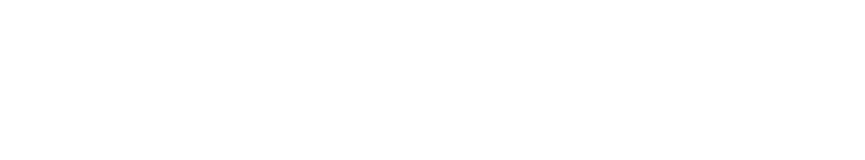
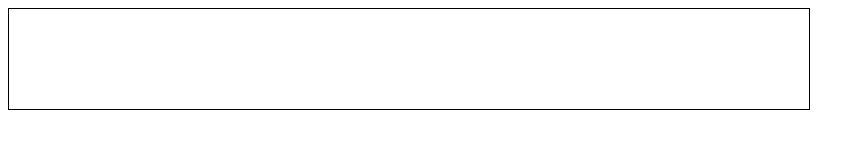
Before and after one commit to overock/timeline, a plain HTML site: page index.html in a window 1280 px wide. Shown: the whole page, without its empty margins (0-865 px from the left). Drawn offline with Linux system fonts and the light colour scheme.

Commit message:
타임라인 차트 개시!

```diff
--- a/index.html
+++ b/index.html
@@ -1 +1,12 @@
-<script src="./svg.js"></script>
+<html>
+  <body>
+    <div id="chartArea" style="width:800px; height:100px; border:1px solid black;"></div>
+    <script src="./js/svg.js"></script>
+    <script src="./js/timeline.js"></script>
+    <script>
+      let chart = new Timeline();
+      chart.data = {};
+      chart.append(document.getElementById('chartArea'));
+    </script>
+  </body>
+</html>
--- a/svg.js
+++ b/js/svg.js
@@ -35,8 +35,6 @@ class SVG {
       }
     }
 
-    console.log(_);
-
     this.collection = [];
 
     Array.from(_).forEach(v => {
@@ -58,8 +56,6 @@ class SVG {
     if(p instanceof SVG) p = p.collection[0].el;
     this.collection.forEach(v => p.appendChild(v.el));
     return this;
-  //   const parent = new SVG(p);
-  //   return parent.appendable && parent.append(this);
   }
 
   remove() { return this.collection.map(v => v.remove()); }
@@ -104,9 +100,7 @@ class SVG {
   width(...n) { return this.iter('width', ...n); }
   height(...n) { return this.iter('height', ...n); }
   radius(...n) { return this.iter('radius', ...n); }
-
 }
-
 
 class SVGCommon {
   constructor(el) {
--- /dev/null
+++ b/js/timeline.js
@@ -0,0 +1,18 @@
+class Timeline {
+  constructor() {
+    this.renderer = new SVG().width('100%').height('100%');
+    this._data = null;
+  }
+
+  set data(d) { this._data = d; }
+  get data() { return this._data; }
+
+  render() {
+
+  }
+
+  append(el) {
+    console.log(el, this.renderer);
+    el.appendChild(this.renderer.elements[0]);
+  }
+}
```
